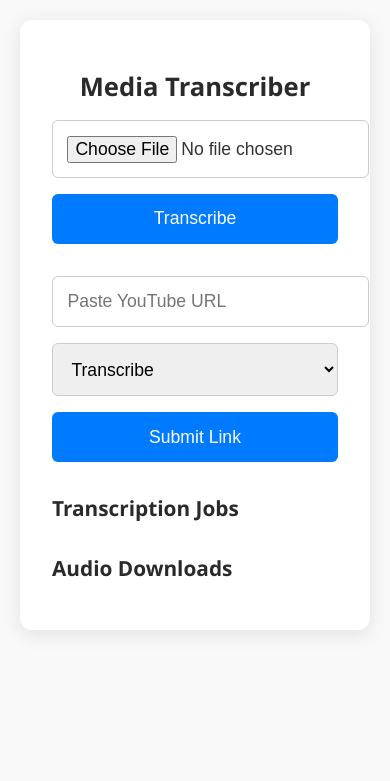
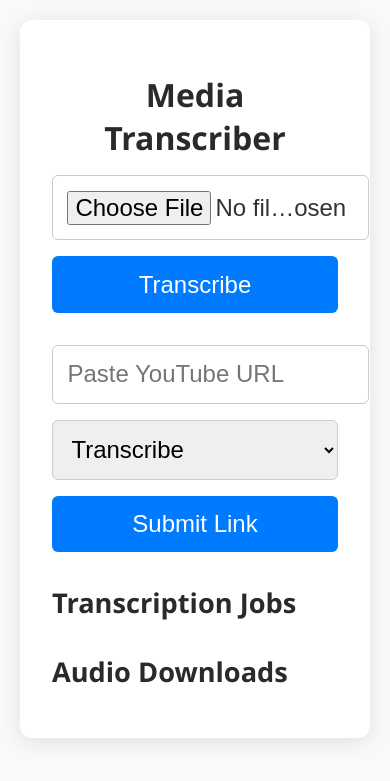
Before and after one commit to dmitripr/wav_transcriber, a FastAPI app: page / in a window 390 px wide. Shown: the top 781 px of the page. Run offline with FastAPI, Linux system fonts and the light colour scheme; data that the repository does not hold is empty.

Commit message:
update UI for mobile devices

```diff
--- a/static/style.css
+++ b/static/style.css
@@ -93,7 +93,7 @@
   background: #c82333;
 }
 
-@media (max-width: 1000px) {
+@media (max-width: 800px) {
   .upload-form {
     flex-direction: column;
     align-items: stretch;
@@ -104,23 +104,23 @@
   .upload-form select,
   .upload-form button {
     width: 100%;
-    font-size: 1.1rem;
+    font-size: 1.5rem;
     padding: 0.9rem;
   }
 
   h1 {
-    font-size: 1.6rem;
+    font-size: 2 rem;
     text-align: center;
   }
 
   h2 {
-    font-size: 1.3rem;
+    font-size: 1.7rem;
     margin-top: 2rem;
   }
 
   li {
     flex-direction: column;
     align-items: flex-start;
-    gap: 0.5rem;
+    gap: 0.7rem;
   }
 }
```
